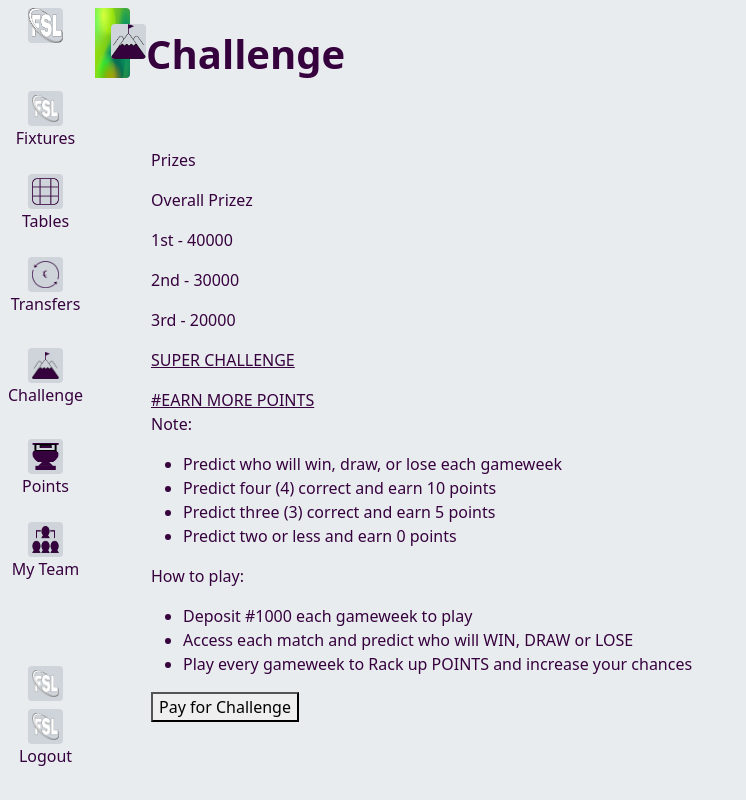
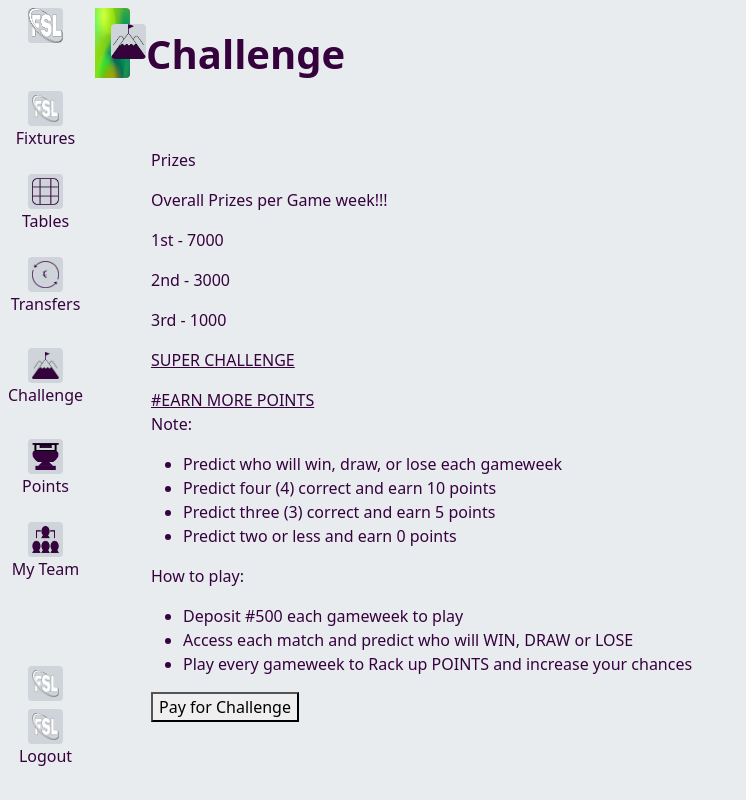
Before and after one commit to TR1432/FSL, a Flask app: page /challenge in a window 1280 px wide. Shown: the whole page, without its empty margins (0-746 px from the left). Run offline with Flask 3, Linux system fonts and the light colour scheme; some libraries are stand-ins or nearby versions.

Commit message:
Update Challenge.html

```diff
--- a/templates/Challenge.html
+++ b/templates/Challenge.html
@@ -11,10 +11,10 @@
         </div>
         <div class="ps-5 pe-5 w-75 h-75 ms-2">
             <p>Prizes</p>
-            <p>Overall Prizez</p>
-            <p><span>1st</span> <span>-</span> <span>40000</span></p>
-            <p><span>2nd</span> <span>-</span> <span>30000</span></p>
-            <p><span>3rd</span> <span>-</span> <span>20000</span></p>
+            <p>Overall Prizes per Game week!!!</p>
+            <p><span>1st</span> <span>-</span> <span>7000</span></p>
+            <p><span>2nd</span> <span>-</span> <span>3000</span></p>
+            <p><span>3rd</span> <span>-</span> <span>1000</span></p>
             <p><u>SUPER CHALLENGE</u></p>
             <div><u>#EARN MORE POINTS</u></div>
             <p>Note:</p>
@@ -26,7 +26,7 @@
             </ul>
             <p>How to play:</p>
             <ul>
-                <li>Deposit #1000 each gameweek to play</li>
+                <li>Deposit #500 each gameweek to play</li>
                 <li>Access each match and predict who will WIN, DRAW or LOSE</li>
                 <li>Play every gameweek to Rack up POINTS and increase your chances</li>
             </ul>
```
